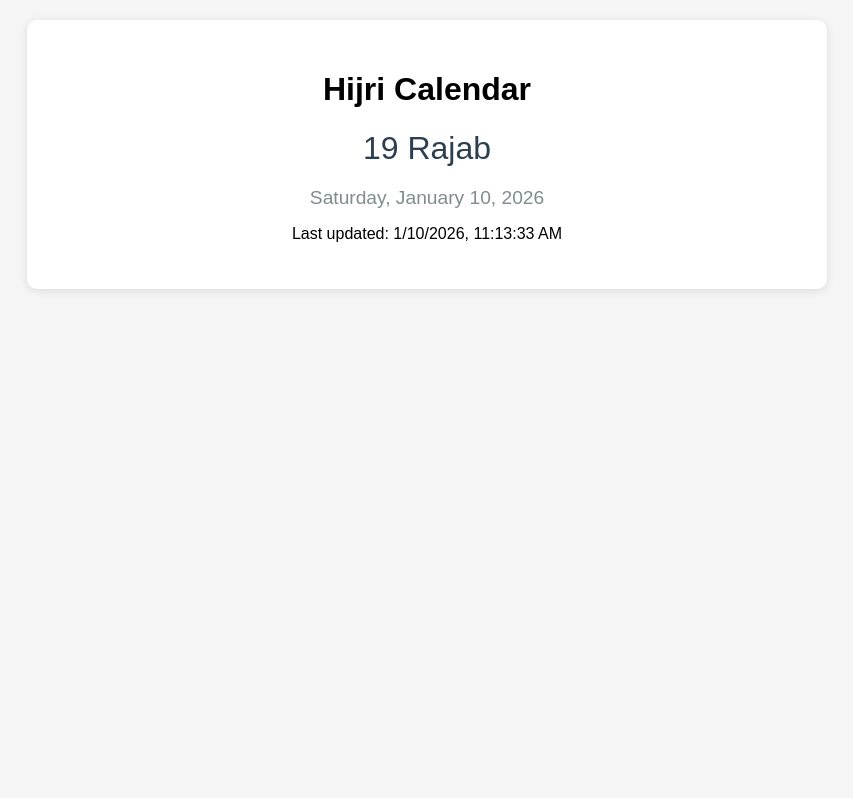
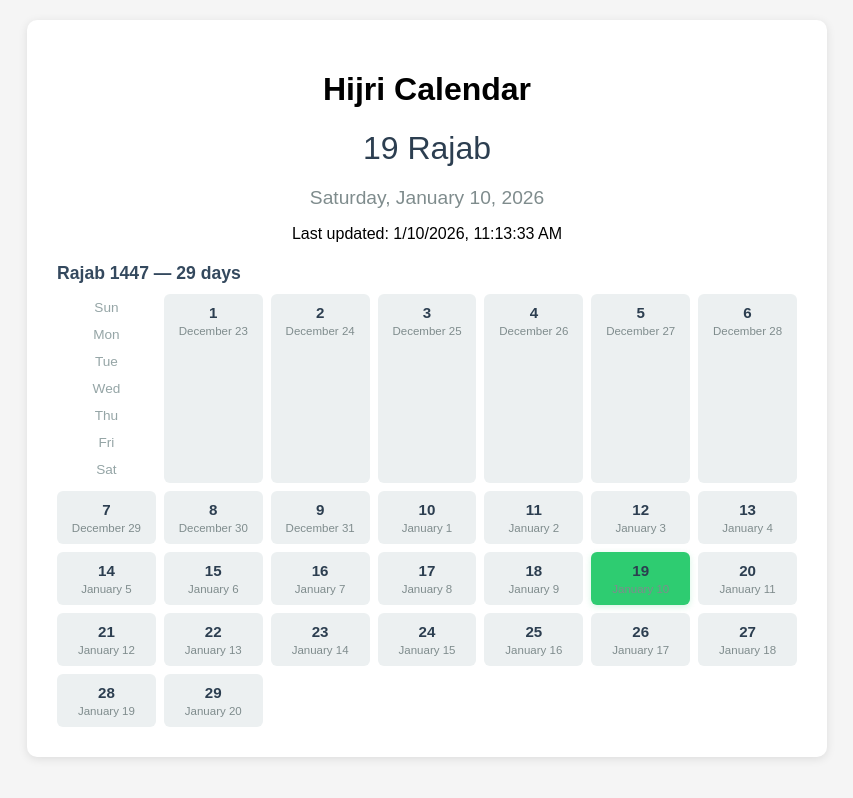
Before and after one commit to successcall/hijiri, a website: page index.html in a window 1280 px wide. Shown: the whole page, without its empty margins (213-1066 px from the left). Drawn offline with Linux system fonts and the light colour scheme.

Commit message:
Add month view and fetch/render hiijri-month.json

```diff
--- a/index.html
+++ b/index.html
@@ -35,6 +35,43 @@
             color: #e74c3c;
             display: none;
         }
+
+        /* Month view styles */
+        .month {
+            margin-top: 20px;
+            text-align: left;
+        }
+        .month h2 {
+            margin: 0 0 8px 0;
+            font-size: 1.1em;
+            color: #34495e;
+        }
+        .month-grid {
+            display: grid;
+            grid-template-columns: repeat(7, 1fr);
+            gap: 8px;
+            margin-top: 10px;
+        }
+        .weekday {
+            font-size: 0.85em;
+            color: #95a5a6;
+            text-align: center;
+            padding: 6px 4px;
+        }
+        .day {
+            background: #ecf0f1;
+            padding: 10px 6px;
+            border-radius: 6px;
+            text-align: center;
+            font-size: 0.9em;
+        }
+        .hijri-day { font-weight: 700; font-size: 1.05em; color: #2c3e50; }
+        .gregorian { font-size: 0.8em; color: #7f8c8d; margin-top: 4px; }
+        .day.today { background: #2ecc71; color: #fff; box-shadow: 0 2px 6px rgba(46,204,113,0.2); }
+
+        @media (max-width: 480px) {
+            .month-grid { grid-template-columns: repeat(4, 1fr); }
+        }
     </style>
 </head>
 <body>
@@ -45,6 +82,12 @@
         <div id="hijri-date" class="hijri-date"></div>
         <div id="gregorian-date" class="gregorian-date"></div>
         <p>Last updated: <span id="last-updated"></span></p>
+
+        <!-- Month view -->
+        <div id="month" class="month">
+            <h2 id="month-title"></h2>
+            <div id="month-grid" class="month-grid" aria-live="polite"></div>
+        </div>
     </div>
 
     <script>
@@ -78,11 +121,57 @@
             }
         }
 
-        // Load date on page load
+        async function loadHijriMonth() {
+            const grid = document.getElementById('month-grid');
+            const title = document.getElementById('month-title');
+            try {
+                const res = await fetch('./api/hijri-month.json');
+                if (!res.ok) throw new Error('Failed to fetch month');
+                const data = await res.json();
+
+                title.textContent = `${data.hijriMonth} ${data.hijriYear} — ${data.totalDays} days`;
+
+                // Clear grid
+                grid.innerHTML = '';
+
+                // Optionally show weekday headers
+                const weekdays = ['Sun','Mon','Tue','Wed','Thu','Fri','Sat'];
+                const headerRow = document.createElement('div');
+                headerRow.className = 'weekday-row';
+                weekdays.forEach(w => {
+                    const el = document.createElement('div');
+                    el.className = 'weekday';
+                    el.textContent = w;
+                    headerRow.appendChild(el);
+                });
+                grid.appendChild(headerRow);
+
+                // Render each day
+                data.dates.forEach(d => {
+                    const day = document.createElement('div');
+                    day.className = 'day';
+                    if (d.hijriDay === data.currentHijriDay) {
+                        day.classList.add('today');
+                    }
+                    day.title = d.gregorianDate;
+                    day.innerHTML = `<div class="hijri-day">${d.hijriDay}</div><div class="gregorian">${d.gregorianMonth} ${d.gregorianDay}</div>`;
+                    grid.appendChild(day);
+                });
+
+            } catch (err) {
+                console.error('Error loading month:', err);
+                title.textContent = 'Error loading month';
+                grid.innerHTML = '';
+            }
+        }
+
+        // Load on page load
         loadHijriDate();
+        loadHijriMonth();
 
         // Refresh every hour
         setInterval(loadHijriDate, 3600000);
+        setInterval(loadHijriMonth, 3600000);
     </script>
 </body>
 </html>
```
